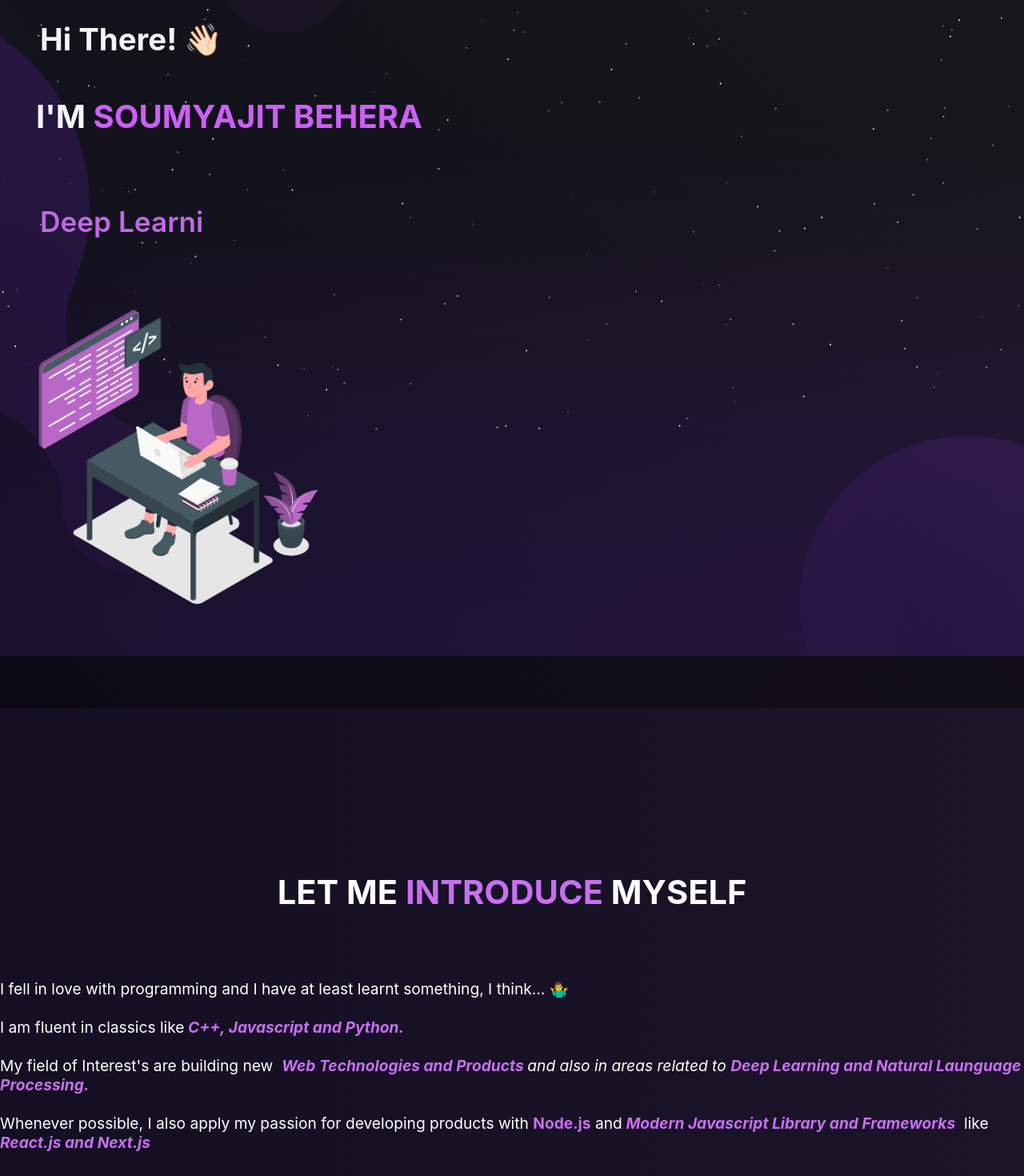
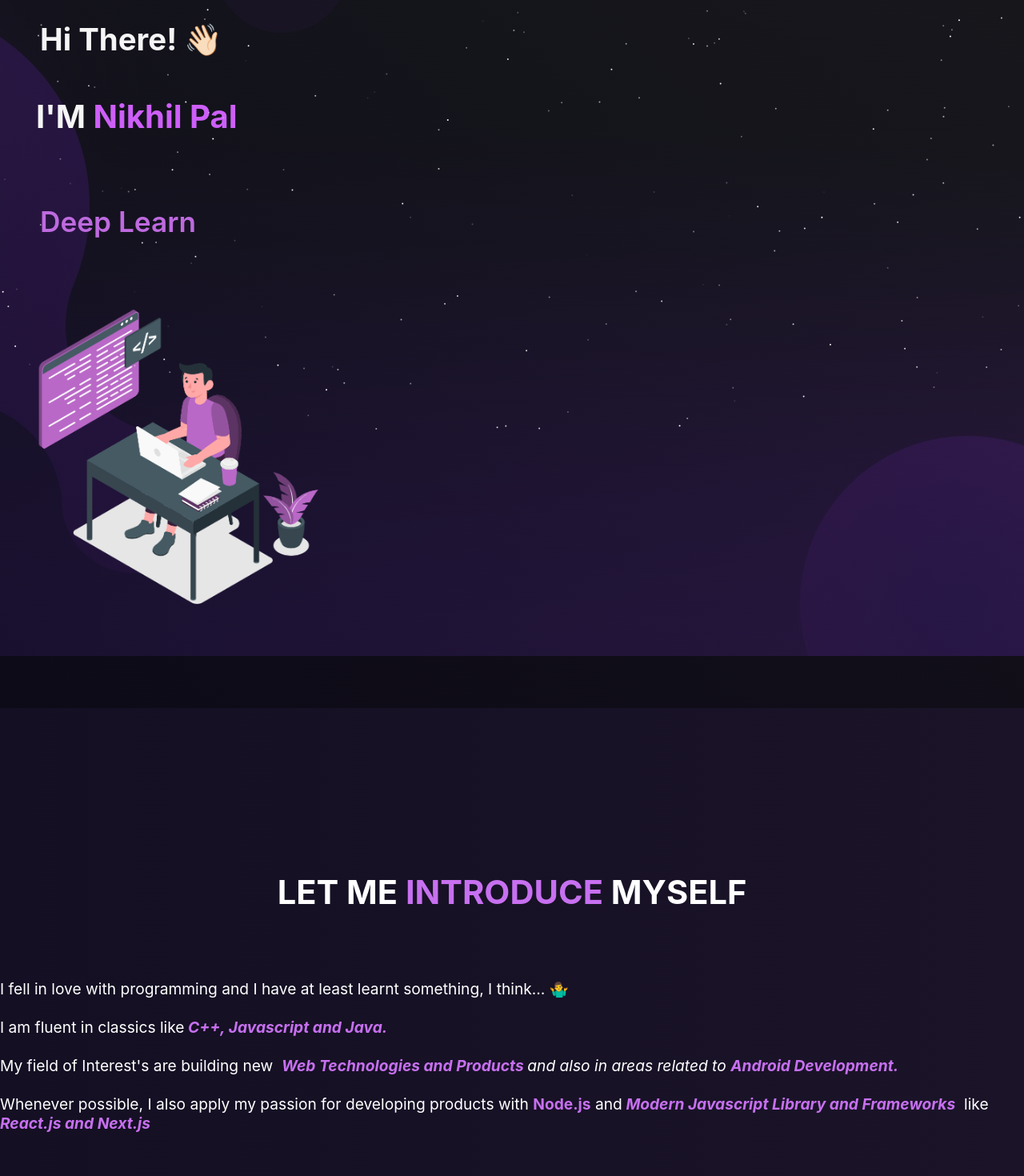
Before and after one commit to NikhilPal002/portfolio_website, a React (Create React App) app: page / in a window 1280 px wide. Shown: the part 260-1730 px from the top of the page at 80% size. Built offline with nearby package versions, Linux system fonts and the light colour scheme.

Commit message:
Added the link and footer

```diff
--- a/src/components/Home/Home.js
+++ b/src/components/Home/Home.js
@@ -22,7 +22,7 @@ function Home() {
 
               <h1 className="heading-name">
                 I'M
-                <strong className="main-name"> SOUMYAJIT BEHERA</strong>
+                <strong className="main-name"> Nikhil Pal</strong>
               </h1>
 
               <div style={{ padding: 50, textAlign: "left" }}>
--- a/src/components/Home/Home2.js
+++ b/src/components/Home/Home2.js
@@ -24,7 +24,7 @@ function Home2() {
               <br />
               <br />I am fluent in classics like
               <i>
-                <b className="purple"> C++, Javascript and Python. </b>
+                <b className="purple"> C++, Javascript and Java. </b>
               </i>
               <br />
               <br />
@@ -33,7 +33,7 @@ function Home2() {
                 <b className="purple">Web Technologies and Products </b> and
                 also in areas related to{" "}
                 <b className="purple">
-                  Deep Learning and Natural Launguage Processing.
+                  Android Development.
                 </b>
               </i>
               <br />
```
Also changed, not shown: src/components/Footer.js (+5 -5 lines).
